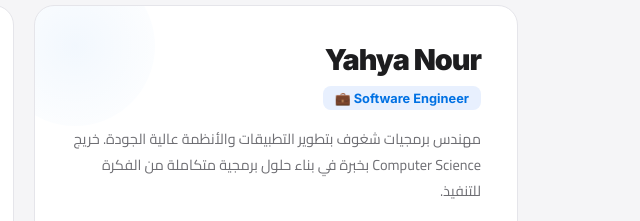
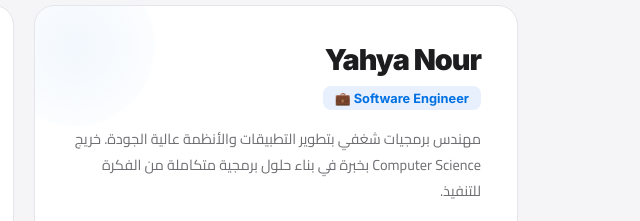
Before and after one commit to Yahia-42/portfolioh, a plain HTML site: page index.html in a window 1280 px wide. Shown: the part 989-1210 px from the top of the page, 640-1280 px from the left. Drawn offline with nearby package versions, Linux system fonts and the light colour scheme.

Commit message:
Update index.html

```diff
--- a/index.html
+++ b/index.html
@@ -66,7 +66,7 @@
   <section class="hero" id="hero">
     <div class="bubbles-container" id="bubblesContainer"></div>
 
-    <!-- صورتك الشخصية — ضع الرابط بدل YOUR_PHOTO_URL -->
+    <!-- YOUR_PHOTO_URL -->
     <div class="hero-avatar">
       <img src="YOUR_PHOTO_URL" alt="Yahya Nour"
            onerror="this.style.display='none';this.nextElementSibling.style.display='flex';" />
@@ -118,7 +118,7 @@
         <p class="about-text"
            data-ar="مهندس برمجيات شغفي بتطوير التطبيقات والأنظمة عالية الجودة. خريج Computer Science بخبرة في بناء حلول برمجية متكاملة من الفكرة للتنفيذ."
            data-en="A passionate software engineer who develops high-quality applications and systems. CS graduate with experience building end-to-end software solutions from idea to deployment.">
-          مهندس برمجيات شغوف بتطوير التطبيقات والأنظمة عالية الجودة. خريج Computer Science بخبرة في بناء حلول برمجية متكاملة من الفكرة للتنفيذ.
+          مهندس برمجيات شغفي بتطوير التطبيقات والأنظمة عالية الجودة. خريج Computer Science بخبرة في بناء حلول برمجية متكاملة من الفكرة للتنفيذ.
         </p>
         <div class="about-stats">
           <div class="stat-box">
```
